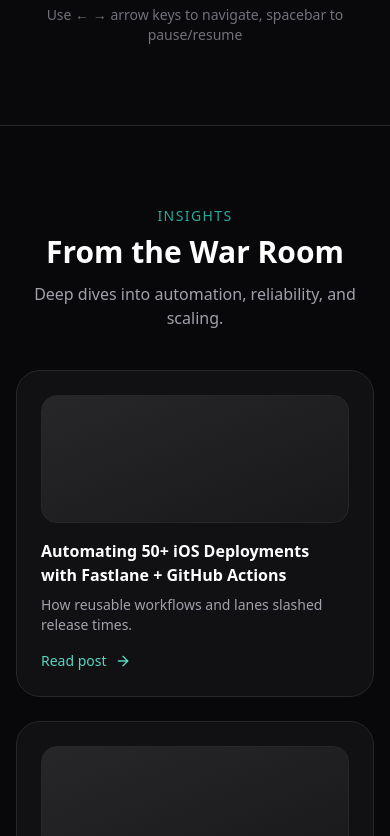
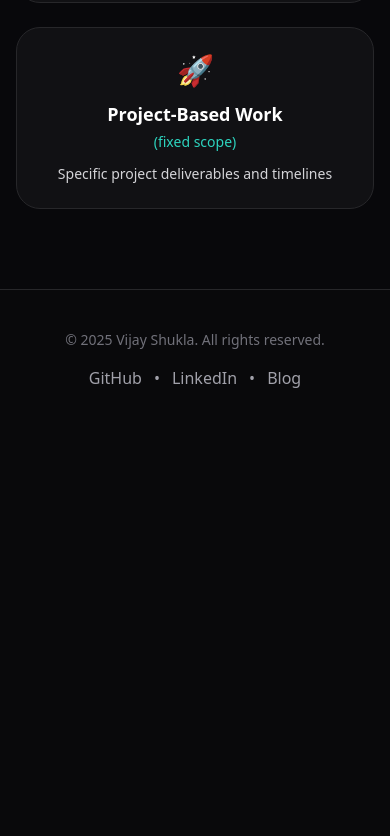
Before and after one commit to vijayshuklaHL/vijayshuklahl.github.io, a React (Vite) app: page / in a window 390 px wide. Shown: the part 10028-10864 px from the top of the page. After the commit the page ends 10458 px from the top, so only its background shows below. Built offline with nearby package versions, Linux system fonts and the light colour scheme.

Commit message:
removed skills metrics

```diff
--- a/src/App.tsx
+++ b/src/App.tsx
@@ -127,7 +127,7 @@ const NavBar = () => (
         <a href="#projects" className="hover:text-white">Projects</a>
         <a href="#skills" className="hover:text-white">Skills</a>
         <a href="#showcase" className="hover:text-white">Showcase</a>
-        <a href="#blog" className="hover:text-white">Blog</a>
+        {/* <a href="#blog" className="hover:text-white">Blog</a> */}
         <a href="#contact" className="hover:text-white">Contact</a>
       </nav>
       <div className="flex items-center gap-3">
@@ -445,72 +445,72 @@ const Skills = () => (
 );
 
 // ---------- Skills Metrics (Grafana style) ----------
-const SkillsMetrics = () => {
-  const skills = [
-    { name: "Kubernetes", value: 92 },
-    { name: "GitHub Actions", value: 95 },
-    { name: "Prometheus/Grafana", value: 90 },
-    { name: "Vault", value: 86 },
-    { name: "Terraform", value: 88 },
-    { name: "AWS", value: 93 },
-  ];
+// const SkillsMetrics = () => {
+//   const skills = [
+//     { name: "Kubernetes", value: 92 },
+//     { name: "GitHub Actions", value: 95 },
+//     { name: "Prometheus/Grafana", value: 90 },
+//     { name: "Vault", value: 86 },
+//     { name: "Terraform", value: 88 },
+//     { name: "AWS", value: 93 },
+//   ];
 
-  const GaugeCard = ({ name, value }: { name: string; value: number }) => (
-    <div className="group relative rounded-3xl bg-zinc-900/60 border border-zinc-800 p-5 transition-all duration-300 hover:scale-105 hover:shadow-[0_0_20px_rgba(0,255,255,0.5)] overflow-hidden">
-      {/* Shine effect */}
-      <div className="absolute top-0 -inset-full h-full w-1/2 z-5 block transform -skew-x-12 bg-gradient-to-r from-transparent to-white opacity-40 group-hover:animate-shine" />
+//   const GaugeCard = ({ name, value }: { name: string; value: number }) => (
+//     <div className="group relative rounded-3xl bg-zinc-900/60 border border-zinc-800 p-5 transition-all duration-300 hover:scale-105 hover:shadow-[0_0_20px_rgba(0,255,255,0.5)] overflow-hidden">
+//       {/* Shine effect */}
+//       <div className="absolute top-0 -inset-full h-full w-1/2 z-5 block transform -skew-x-12 bg-gradient-to-r from-transparent to-white opacity-40 group-hover:animate-shine" />
 
-      <div className="relative z-10">
-        <div className="h-32 relative">
-          <ResponsiveContainer width="100%" height="100%">
-            <RadialBarChart data={[{ name, value }]} innerRadius="60%" outerRadius="90%" startAngle={90} endAngle={-270}>
-              <PolarAngleAxis type="number" domain={[0, 100]} dataKey="value" tick={false} />
-              <RadialBar dataKey="value" cornerRadius={999} background={{ fill: "#27272a" }} fill="#14b8a6" />
-            </RadialBarChart>
-          </ResponsiveContainer>
-          <div className="absolute inset-0 flex items-center justify-center pointer-events-none">
-            <div className="text-center">
-              <p className="text-2xl font-bold text-white">{value}%</p>
-            </div>
-          </div>
-        </div>
-        <div className="text-center mt-3">
-          <p className="text-xs uppercase tracking-widest text-zinc-400">{name}</p>
-        </div>
-      </div>
-    </div>
-  );
+//       <div className="relative z-10">
+//         <div className="h-32 relative">
+//           <ResponsiveContainer width="100%" height="100%">
+//             <RadialBarChart data={[{ name, value }]} innerRadius="60%" outerRadius="90%" startAngle={90} endAngle={-270}>
+//               <PolarAngleAxis type="number" domain={[0, 100]} dataKey="value" tick={false} />
+//               <RadialBar dataKey="value" cornerRadius={999} background={{ fill: "#27272a" }} fill="#14b8a6" />
+//             </RadialBarChart>
+//           </ResponsiveContainer>
+//           <div className="absolute inset-0 flex items-center justify-center pointer-events-none">
+//             <div className="text-center">
+//               <p className="text-2xl font-bold text-white">{value}%</p>
+//             </div>
+//           </div>
+//         </div>
+//         <div className="text-center mt-3">
+//           <p className="text-xs uppercase tracking-widest text-zinc-400">{name}</p>
+//         </div>
+//       </div>
+//     </div>
+//   );
 
-  const kpis = [
-    { title: "Deploy Frequency (weekly)", value: "30", suffix: " /wk", data: [{x:1,y:12},{x:2,y:18},{x:3,y:22},{x:4,y:28},{x:5,y:30}] },
-    { title: "MTTR", value: "25", suffix: " min", data: [{x:1,y:40},{x:2,y:35},{x:3,y:28},{x:4,y:25},{x:5,y:22}] },
-    { title: "Alert Noise", value: "12", suffix: "%", data: [{x:1,y:20},{x:2,y:18},{x:3,y:16},{x:4,y:14},{x:5,y:12}] },
-  ];
+//   const kpis = [
+//     { title: "Deploy Frequency (weekly)", value: "30", suffix: " /wk", data: [{x:1,y:12},{x:2,y:18},{x:3,y:22},{x:4,y:28},{x:5,y:30}] },
+//     { title: "MTTR", value: "25", suffix: " min", data: [{x:1,y:40},{x:2,y:35},{x:3,y:28},{x:4,y:25},{x:5,y:22}] },
+//     { title: "Alert Noise", value: "12", suffix: "%", data: [{x:1,y:20},{x:2,y:18},{x:3,y:16},{x:4,y:14},{x:5,y:12}] },
+//   ];
 
-  return (
-    <section id="skills-metrics" className="py-20 bg-zinc-950">
-      <div className="max-w-7xl mx-auto px-4 md:px-6 lg:px-8">
-        <SectionHeader kicker="Proof" title="Skills" subtitle="Strength Score & live-style KPIs (demo)." />
-        <div className="grid sm:grid-cols-2 lg:grid-cols-3 gap-6">
-          {skills.map((s) => (<GaugeCard key={s.name} name={s.name} value={s.value} />))}
-        </div>
-        <div className="mt-10 grid md:grid-cols-3 gap-6">
-          {kpis.map((kpi, i) => (
-            <div key={i} className="rounded-3xl bg-zinc-900/60 border border-zinc-800 p-5">
-              <div className="flex items-baseline gap-2"><p className="text-3xl font-bold text-white">{kpi.value}</p><span className="text-zinc-400">{kpi.suffix}</span></div>
-              <p className="text-sm text-zinc-400 mb-2">{kpi.title}</p>
-              <div className="h-24">
-                <ResponsiveContainer width="100%" height="100%">
-                  <ReLineChart data={kpi.data}><Line type="monotone" dataKey="y" dot={false} strokeWidth={2} /></ReLineChart>
-                </ResponsiveContainer>
-              </div>
-            </div>
-          ))}
-        </div>
-      </div>
-    </section>
-  );
-};
+//   return (
+//     <section id="skills-metrics" className="py-20 bg-zinc-950">
+//       <div className="max-w-7xl mx-auto px-4 md:px-6 lg:px-8">
+//         <SectionHeader kicker="Proof" title="Skills" subtitle="Strength Score & live-style KPIs (demo)." />
+//         <div className="grid sm:grid-cols-2 lg:grid-cols-3 gap-6">
+//           {skills.map((s) => (<GaugeCard key={s.name} name={s.name} value={s.value} />))}
+//         </div>
+//         <div className="mt-10 grid md:grid-cols-3 gap-6">
+//           {kpis.map((kpi, i) => (
+//             <div key={i} className="rounded-3xl bg-zinc-900/60 border border-zinc-800 p-5">
+//               <div className="flex items-baseline gap-2"><p className="text-3xl font-bold text-white">{kpi.value}</p><span className="text-zinc-400">{kpi.suffix}</span></div>
+//               <p className="text-sm text-zinc-400 mb-2">{kpi.title}</p>
+//               <div className="h-24">
+//                 <ResponsiveContainer width="100%" height="100%">
+//                   <ReLineChart data={kpi.data}><Line type="monotone" dataKey="y" dot={false} strokeWidth={2} /></ReLineChart>
+//                 </ResponsiveContainer>
+//               </div>
+//             </div>
+//           ))}
+//         </div>
+//       </div>
+//     </section>
+//   );
+// };
 
 // ---------- Showcase ----------
 const Showcase = () => {
@@ -790,27 +790,27 @@ const Showcase = () => {
 };
 
 // ---------- Blog ----------
-const Blog = () => (
-  <section id="blog" className="py-20 bg-zinc-950/95 border-t border-zinc-800">
-    <div className="max-w-7xl mx-auto px-4 md:px-6 lg:px-8">
-      <SectionHeader kicker="Insights" title="From the War Room" subtitle="Deep dives into automation, reliability, and scaling." />
-      <div className="grid md:grid-cols-3 gap-6">
-        {[
-          { title: "Automating 50+ iOS Deployments with Fastlane + GitHub Actions", blurb: "How reusable workflows and lanes slashed release times." },
-          { title: "Centralized Monitoring That Actually Helps Ops", blurb: "SLOs, alert fatigue fixes, and dashboards that matter." },
-          { title: "Vault Across Clusters: A Practical Guide", blurb: "JWT auth, engines, and guardrails for teams." },
-        ].map((p, i) => (
-          <a key={i} href="#" className="group rounded-3xl border border-zinc-800 bg-zinc-900/60 p-6 hover:border-zinc-700 hover:bg-zinc-900/80 transition">
-            <div className="h-32 rounded-2xl bg-gradient-to-br from-zinc-800 to-zinc-900 border border-zinc-800 mb-4" />
-            <h3 className="text-white font-semibold group-hover:text-teal-300">{p.title}</h3>
-            <p className="mt-2 text-zinc-400 text-sm">{p.blurb}</p>
-            <span className="mt-4 inline-flex items-center gap-2 text-teal-300/90 text-sm">Read post <ArrowRight className="h-4 w-4" /></span>
-          </a>
-        ))}
-      </div>
-    </div>
-  </section>
-);
+// const Blog = () => (
+//   <section id="blog" className="py-20 bg-zinc-950/95 border-t border-zinc-800">
+//     <div className="max-w-7xl mx-auto px-4 md:px-6 lg:px-8">
+//       <SectionHeader kicker="Insights" title="From the War Room" subtitle="Deep dives into automation, reliability, and scaling." />
+//       <div className="grid md:grid-cols-3 gap-6">
+//         {[
+//           { title: "Automating 50+ iOS Deployments with Fastlane + GitHub Actions", blurb: "How reusable workflows and lanes slashed release times." },
+//           { title: "Centralized Monitoring That Actually Helps Ops", blurb: "SLOs, alert fatigue fixes, and dashboards that matter." },
+//           { title: "Vault Across Clusters: A Practical Guide", blurb: "JWT auth, engines, and guardrails for teams." },
+//         ].map((p, i) => (
+//           <a key={i} href="#" className="group rounded-3xl border border-zinc-800 bg-zinc-900/60 p-6 hover:border-zinc-700 hover:bg-zinc-900/80 transition">
+//             <div className="h-32 rounded-2xl bg-gradient-to-br from-zinc-800 to-zinc-900 border border-zinc-800 mb-4" />
+//             <h3 className="text-white font-semibold group-hover:text-teal-300">{p.title}</h3>
+//             <p className="mt-2 text-zinc-400 text-sm">{p.blurb}</p>
+//             <span className="mt-4 inline-flex items-center gap-2 text-teal-300/90 text-sm">Read post <ArrowRight className="h-4 w-4" /></span>
+//           </a>
+//         ))}
+//       </div>
+//     </div>
+//   </section>
+// );
 
 // ---------- Testimonials + Awards/Certs ----------
 // const Testimonials = () => (
@@ -1008,9 +1008,9 @@ export default function HyperionPortfolio() {
       <About />
       <Projects />
       <Skills />
-      <SkillsMetrics />
+      {/* <SkillsMetrics /> */}
       <Showcase />
-      <Blog />
+      {/* <Blog /> */}
       <Testimonials />
       <AwardsCerts />
 
```
